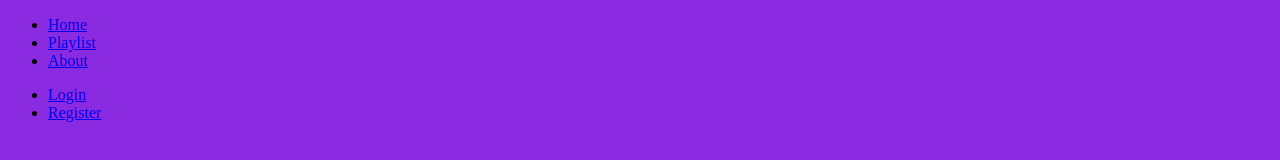
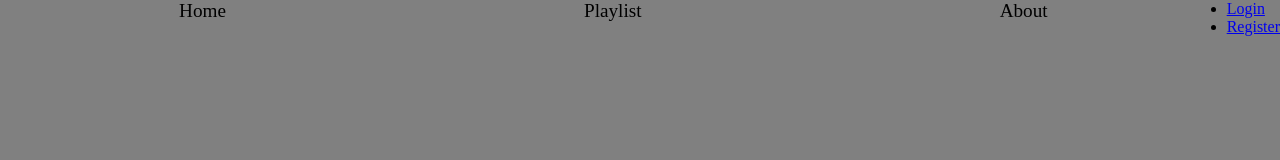
Before and after one commit to JeSuScS12/Jc-Nh, a plain HTML site: page Pagina/index.html in a window 1280 px wide. Drawn offline with Linux system fonts and the light colour scheme.

Commit message:
commit-1 pc

```diff
--- a/Pagina/style.css
+++ b/Pagina/style.css
@@ -1,3 +1,32 @@
 body{
-    background-color: blueviolet;
+    background-color: grey;
 }
+
+.Menu{
+    display: flex;
+    justify-content: space-between;
+    width: 100%;
+}
+
+*{
+    margin: 0;
+    padding: 0;
+}
+
+.menuNav{
+    display: flex;
+    width: 100%;
+    justify-content: space-around;
+    list-style: none;
+}
+
+.menuNav > li > a{
+    font-size: 1.2rem;
+    text-decoration: none;
+    color: black;
+
+}
+
+li:hover{
+    color:yellow;
+}
```
Also changed, not shown: 1 other file.
